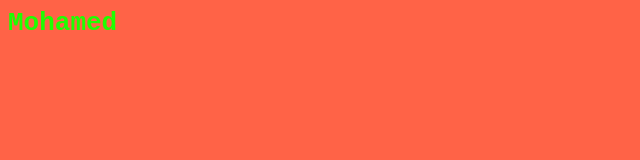
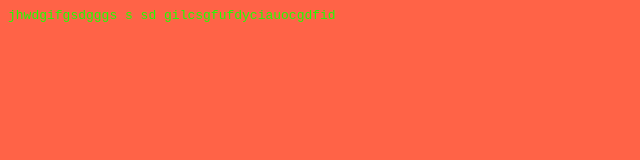
Before and after one commit to moeX109/moeX109.github.io, a plain HTML site: page index.html in a window 1280 px wide. Shown: the whole page, without its empty margins (0-640 px from the left). Drawn offline with Linux system fonts and the light colour scheme.

Commit message:
Update index.html

```diff
--- a/index.html
+++ b/index.html
@@ -16,7 +16,9 @@
 
 <body>
 
-    <h1>Mohamed</h1>
+    <p1> jhwdgifgsdgggs s sd gilcsgfufdyciauocgdfid
+
+    </p1>
 
 </body>
 </html>
```
